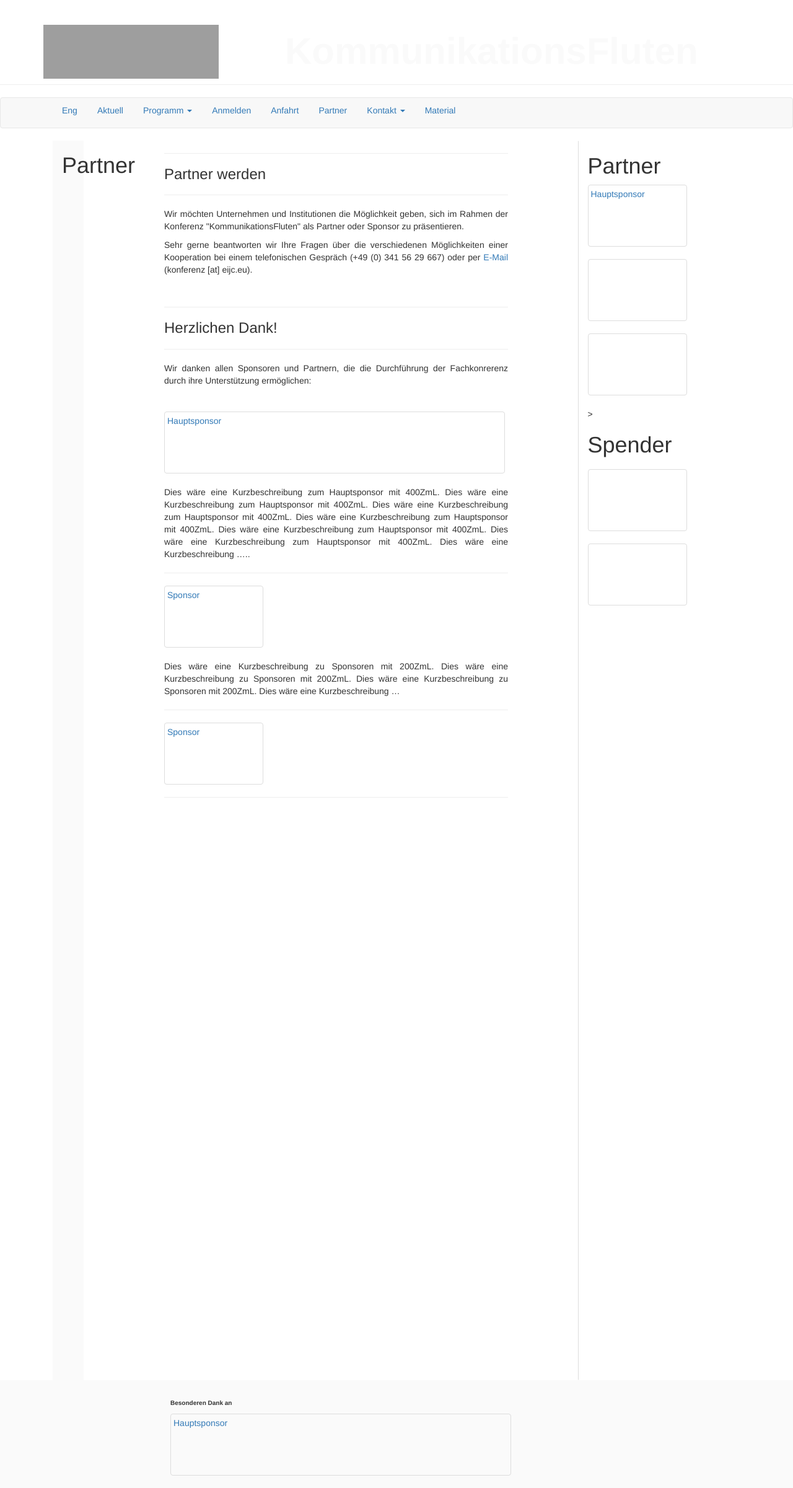
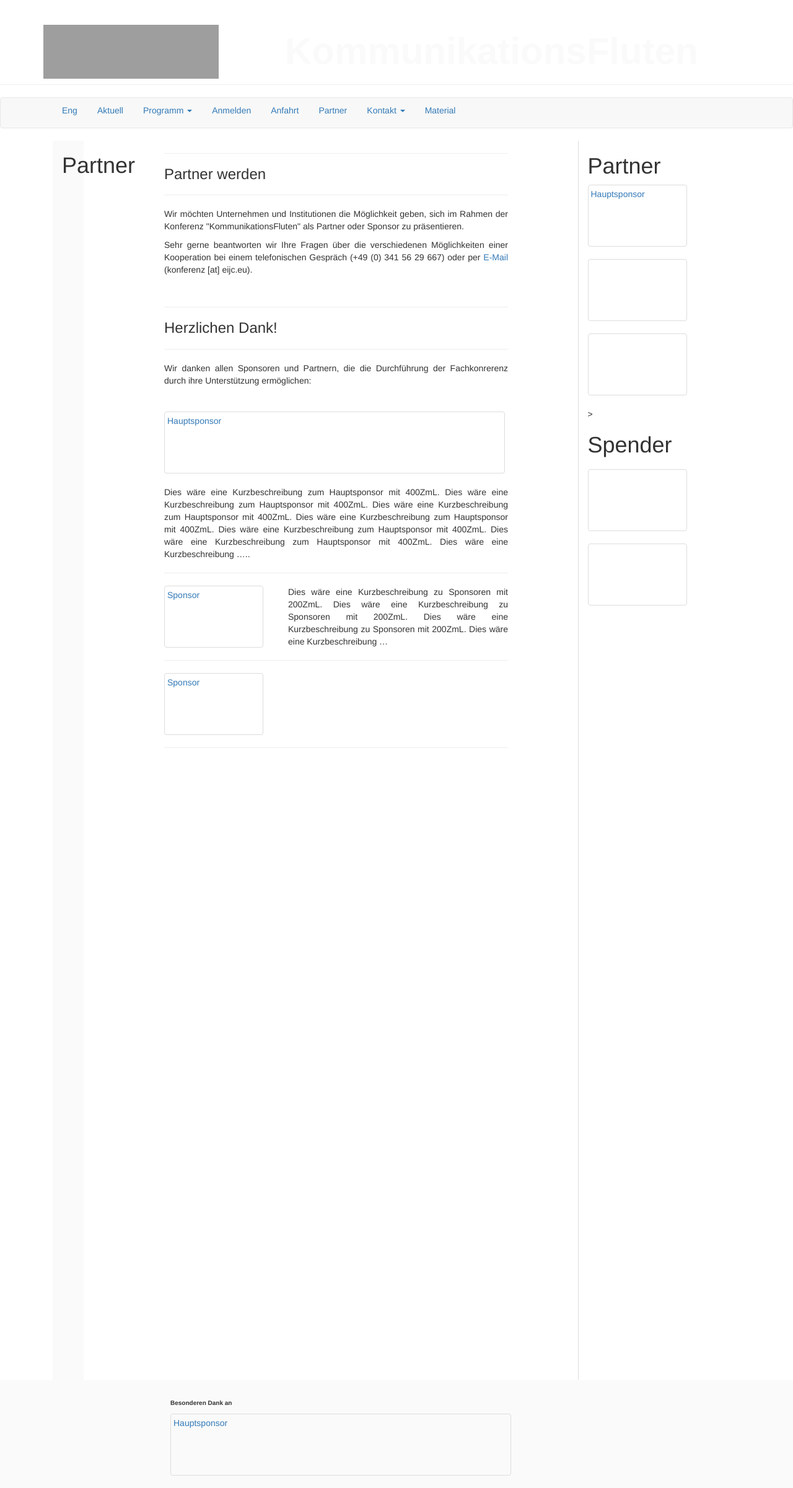
Before and after one commit to susedev/test, a Jekyll site: the page built from partner-werden.html, in a window 1280 px wide. Shown: the whole page at 62% size. Built offline with Jekyll 4.4.1, drawn with Linux system fonts in a browser that asks for light colours; nearby versions of some CDN libraries; grey boxes are pictures that could not be loaded.

Commit message:
Edit from JekyllCMS

```diff
--- a/partner-werden.html
+++ b/partner-werden.html
@@ -24,9 +24,9 @@ title: Partner
 <p style="text-align: justify;">Dies w&auml;re eine Kurzbeschreibung zum Hauptsponsor mit 400ZmL. Dies w&auml;re eine Kurzbeschreibung zum Hauptsponsor mit 400ZmL. Dies w&auml;re eine Kurzbeschreibung zum Hauptsponsor mit 400ZmL. Dies w&auml;re eine Kurzbeschreibung zum Hauptsponsor mit 400ZmL. Dies w&auml;re eine Kurzbeschreibung zum Hauptsponsor mit 400ZmL. Dies w&auml;re eine Kurzbeschreibung zum Hauptsponsor mit 400ZmL. Dies w&auml;re eine Kurzbeschreibung &hellip;..</p>
 
 <hr noshade="noshade" size="1" />
-<p><a class="thumbnail" href="#" style="width: 160px; height: 100px;">Sponsor</a></p>
+<p><a class="thumbnail" href="#" style="width: 160px; height: 100px; float:left">Sponsor</a></p>
 
-<p style="text-align: justify;">Dies w&auml;re eine Kurzbeschreibung zu Sponsoren mit 200ZmL. Dies w&auml;re eine Kurzbeschreibung zu Sponsoren mit 200ZmL. Dies w&auml;re eine Kurzbeschreibung zu Sponsoren mit 200ZmL. Dies w&auml;re eine Kurzbeschreibung &hellip;</p>
+<p style="text-align: justify; margin-left: 200px; ">Dies w&auml;re eine Kurzbeschreibung zu Sponsoren mit 200ZmL. Dies w&auml;re eine Kurzbeschreibung zu Sponsoren mit 200ZmL. Dies w&auml;re eine Kurzbeschreibung zu Sponsoren mit 200ZmL. Dies w&auml;re eine Kurzbeschreibung &hellip;</p>
 
 <hr noshade="noshade" size="1" />
 <p><a class="thumbnail" href="#" style="width: 160px; height: 100px;">Sponsor</a></p>
```
